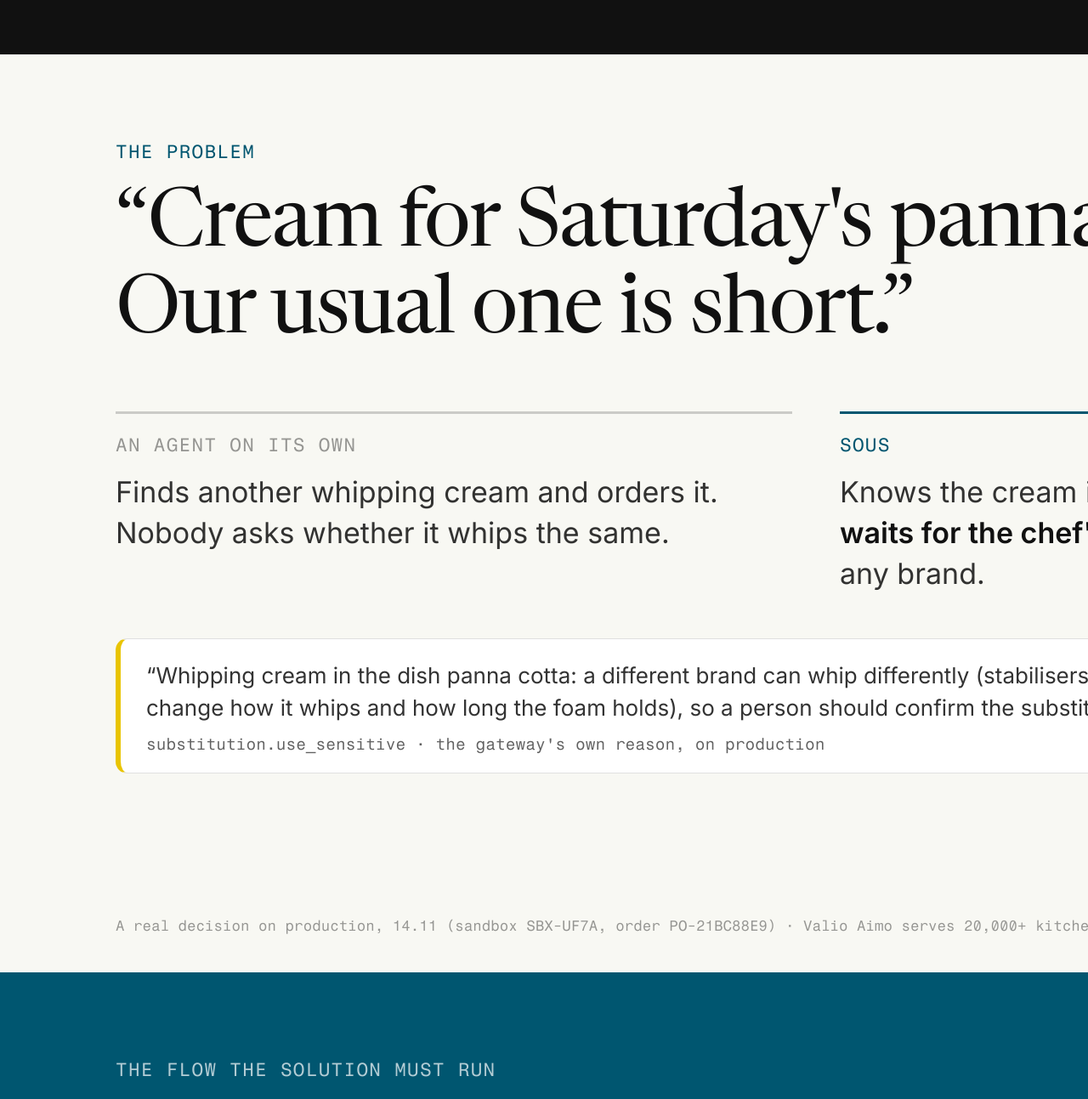
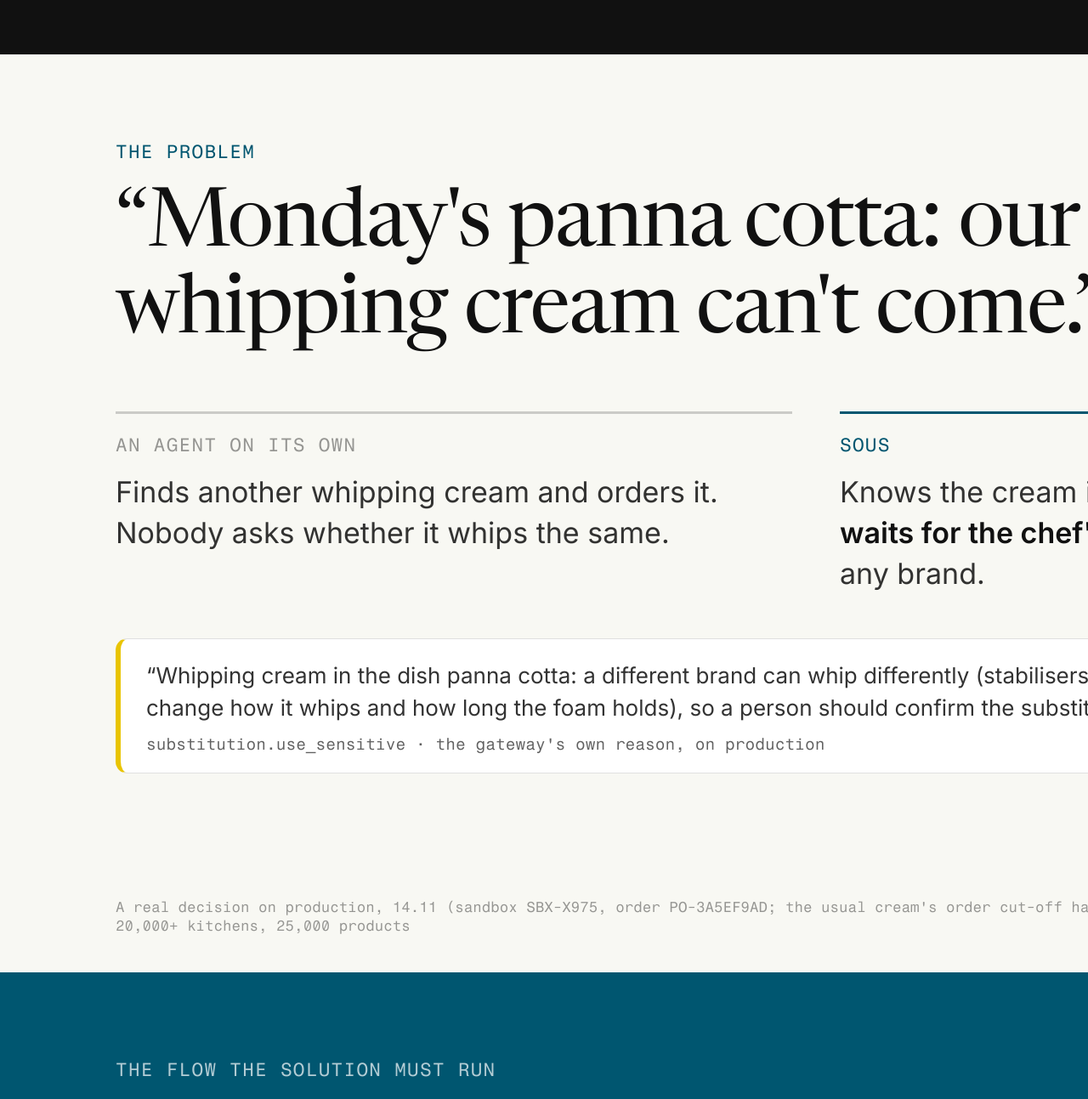
Before and after one commit to Zawaer/sous-gateway, a plain HTML site: page docs/pitch/deck/index.html in a window 1280 px wide. Shown: the part 1016-2309 px from the top of the page at 85% size. Drawn offline with Linux system fonts and the light colour scheme.

Commit message:
Deck slide 2: same panna cotta case as the demo video (usual cream's cut-off passed), cites production order PO-3A5EF9AD
Co-Authored-By: Claude Opus 5.5 <noreply@anthropic.com>

```diff
--- a/docs/pitch/deck/index.html
+++ b/docs/pitch/deck/index.html
@@ -34,7 +34,7 @@
 <!-- 2 problem: an example that shows what Sous does differently (substitution by use) -->
 <section class="slide">
   <div class="kicker">The problem</div>
-  <div style="font: 400 96px/1.06 var(--serif); letter-spacing: -.02em; max-width: 1560px; margin-top: 20px">“Cream for Saturday's panna cotta. Our usual one is short.”</div>
+  <div style="font: 400 96px/1.06 var(--serif); letter-spacing: -.02em; max-width: 1560px; margin-top: 20px">“Monday's panna cotta: our usual whipping cream can't come.”</div>
   <div style="display: grid; grid-template-columns: 1fr 1fr; gap: 56px; margin-top: 64px; max-width: 1650px">
     <div style="border-top: 3px solid rgba(0,0,0,.18); padding-top: 26px">
       <div style="font: 500 22px/1 var(--mono); letter-spacing: .06em; text-transform: uppercase; color: var(--ink-40)">An agent on its own</div>
@@ -49,7 +49,7 @@
     <div style="font: 400 26px/1.45 var(--sans); color: var(--ink-80)">“Whipping cream in the dish panna cotta: a different brand can whip differently (stabilisers such as lecithin or carrageenan change how it whips and how long the foam holds), so a person should confirm the substitute.”</div>
     <div style="font: 400 19px/1 var(--mono); color: var(--ink-60); margin-top: 14px">substitution.use_sensitive · the gateway's own reason, on production</div>
   </div>
-  <div class="src">A real decision on production, 14.11 (sandbox SBX-UF7A, order PO-21BC88E9) · Valio Aimo serves 20,000+ kitchens, 25,000 products</div>
+  <div class="src">A real decision on production, 14.11 (sandbox SBX-X975, order PO-3A5EF9AD; the usual cream's order cut-off had passed) · Valio Aimo serves 20,000+ kitchens, 25,000 products</div>
   <div class="num">2</div>
 </section>
 
```
Also changed, not shown: 2 other files.
